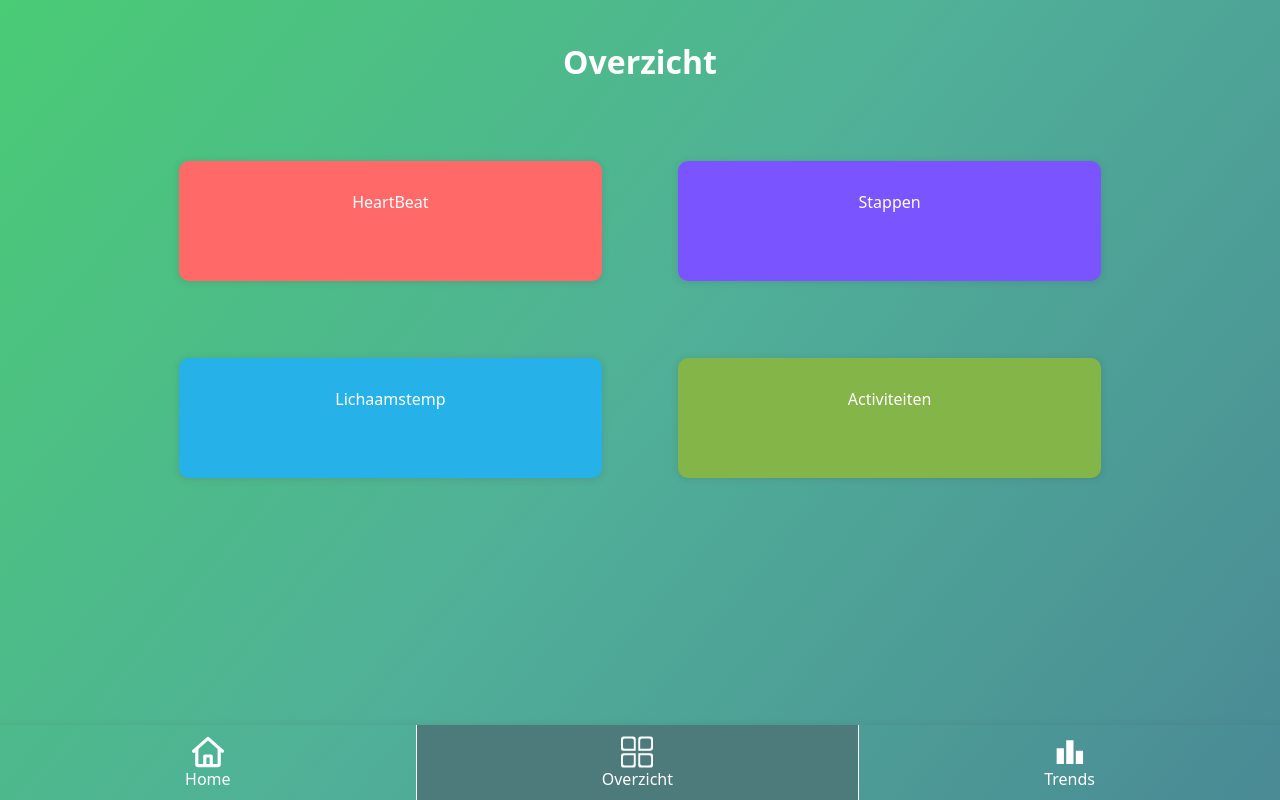
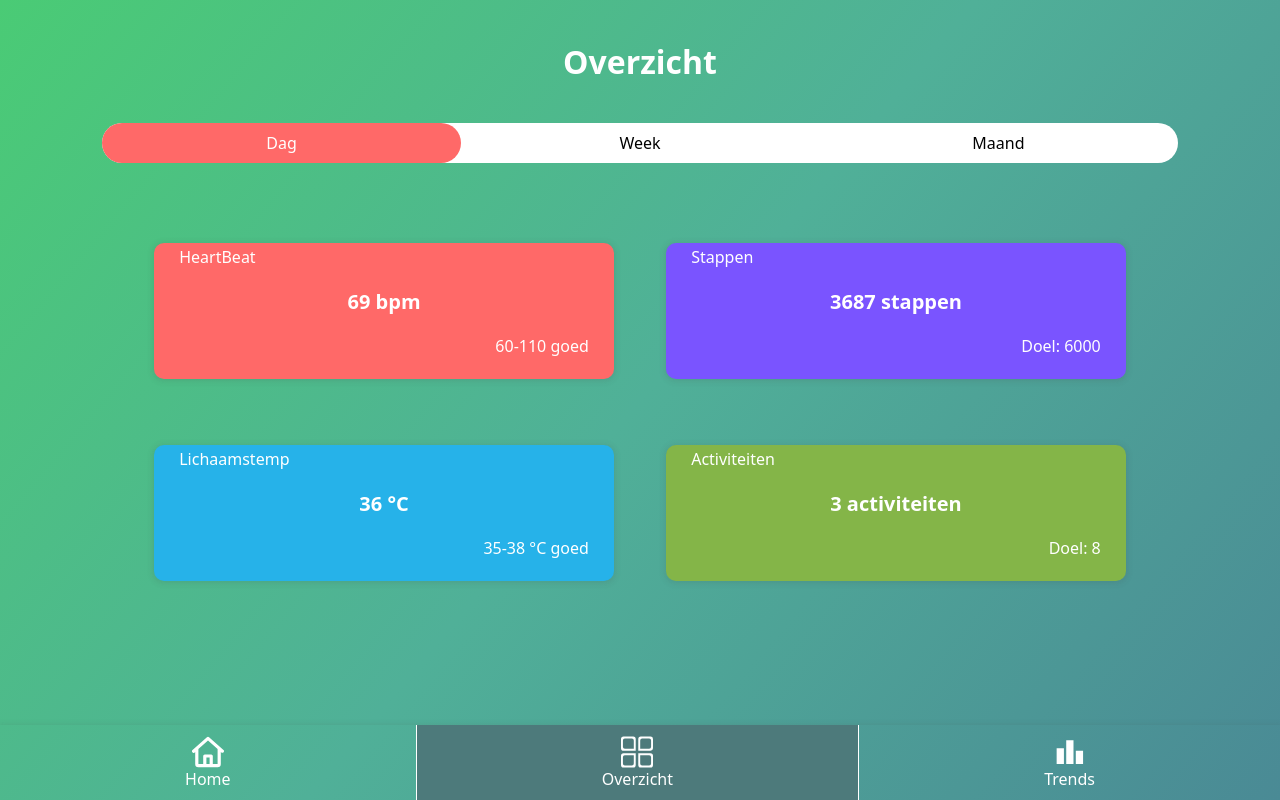
Before and after one commit to CoenCouwenberg/Eurocom, a PHP site: page /pages/overzicht.html in a window 1280 px wide. Run offline with PHP 8.4, Linux system fonts and the light colour scheme.

Commit message:
Overzicht pagina verbeterd + dag, week, maand tabs toegevoegd

```diff
--- a/pages/overzicht.html
+++ b/pages/overzicht.html
@@ -5,28 +5,101 @@
         <meta name="viewport" content="width=device-width, initial-scale=1.0">
         <title>Mobilometer Overzicht</title>
         <link rel="stylesheet" href="../style.css">
-        <script src="../script.js"></script>
+        <script src="../js/main.js"></script>
     </head>
 
     <body>
         <div class="background">
             <header>
                 <h1 class="whiteTextMiddle">Overzicht</h1>
+
+                <section class="dataBlocks">
+                    <nav class="topNav">
+                        <div class="tabsTop">
+                            <a href="#dag" class="tabTop active">Dag</a>
+                            <a href="#week" class="tabTop">Week</a>
+                            <a href="#maand" class="tabTop">Maand</a>
+                        </div>
+                    </nav>
+                </section>
             </header>
 
             <main>
-                <section class="content dataBlocks">
-                    <div class="dataBlock dataBlockRed">
-                        <p>HeartBeat</p>
+
+
+                <section class="contentSlide">
+                    <!-- Datablocks Dag -->
+                    <div id="dag" class="contentblock screen">
+                        <section class="content dataBlocks">
+                            <div class="dataBlock dataBlockRed blockInfo marginTop">
+                                <p class="topInfo">HeartBeat</p>
+                                <p class="middleInfo">69 bpm</p>
+                                <p class="bottomInfo">60-110 goed</p>
+                            </div>
+                            <div class="dataBlock dataBlockPurple blockInfo marginTop">
+                                <p class="topInfo">Stappen</p>
+                                <p class="middleInfo">3687 stappen</p>
+                                <p class="bottomInfo">Doel: 6000</p>
+                            </div>
+                            <div class="dataBlock dataBlockBlue blockInfo marginTop">
+                                <p class="topInfo">Lichaamstemp</p>
+                                <p class="middleInfo">36 °C</p>
+                                <p class="bottomInfo">35-38 °C goed</p>
+                            </div>
+                            <div class="dataBlock dataBlockGreen blockInfo marginTop">
+                                <p class="topInfo">Activiteiten</p>
+                                <p class="middleInfo">3 activiteiten</p>
+                                <p class="bottomInfo">Doel: 8</p>
+                            </div>
+                        </section>
                     </div>
-                    <div class="dataBlock dataBlockPurple">
-                        <p>Stappen</p>
+                    <!-- Datablocks Week -->
+                    <div id="week" class="contentblock screen">
+                        <section class="content dataBlocks">
+                            <div class="dataBlock dataBlockRed blockInfo marginTop">
+                                <p class="topInfo">HeartBeat</p>
+                                <p class="middleInfo">69 bpm</p>
+                                <p class="bottomInfo">60-110 goed</p>
+                            </div>
+                            <div class="dataBlock dataBlockPurple blockInfo marginTop">
+                                <p class="topInfo">Stappen</p>
+                                <p class="middleInfo">3687 stappen</p>
+                                <p class="bottomInfo">Doel: 6000</p>
+                            </div>
+                            <div class="dataBlock dataBlockBlue blockInfo marginTop">
+                                <p class="topInfo">Lichaamstemp</p>
+                                <p class="middleInfo">36 °C</p>
+                                <p class="bottomInfo">35-38 °C goed</p>
+                            </div>
+                            <div class="dataBlock dataBlockGreen blockInfo marginTop">
+                                <p class="topInfo">Activiteiten</p>
+                                <p class="middleInfo">3 activiteiten</p>
+                                <p class="bottomInfo">Doel: 8</p>
+                            </div>
                     </div>
-                    <div class="dataBlock dataBlockBlue">
-                        <p>Lichaamstemp</p>
-                    </div>
-                    <div class="dataBlock dataBlockGreen">
-                        <p>Activiteiten</p>
+                    <!-- Datablocks Maand -->
+                    <div id="maand" class="contentblock screen">
+                        <section class="content dataBlocks">
+                            <div class="dataBlock dataBlockRed blockInfo marginTop">
+                                <p class="topInfo">HeartBeat</p>
+                                <p class="middleInfo">69 bpm</p>
+                                <p class="bottomInfo">60-110 goed</p>
+                            </div>
+                            <div class="dataBlock dataBlockPurple blockInfo marginTop">
+                                <p class="topInfo">Stappen</p>
+                                <p class="middleInfo">3687 stappen</p>
+                                <p class="bottomInfo">Doel: 6000</p>
+                            </div>
+                            <div class="dataBlock dataBlockBlue blockInfo marginTop">
+                                <p class="topInfo">Lichaamstemp</p>
+                                <p class="middleInfo">36 °C</p>
+                                <p class="bottomInfo">35-38 °C goed</p>
+                            </div>
+                            <div class="dataBlock dataBlockGreen blockInfo marginTop">
+                                <p class="topInfo">Activiteiten</p>
+                                <p class="middleInfo">3 activiteiten</p>
+                                <p class="bottomInfo">Doel: 8</p>
+                            </div>
                     </div>
                 </section>
             </main>
--- a/pages/trends.html
+++ b/pages/trends.html
@@ -18,7 +18,7 @@
                     <a href="#wandelen" class="headTab">Wandelen</a>
                 </div>
             </nav>
-            <section class="content dataBlocks">
+            <section class="dataBlocks">
                 <nav class="topNav">
                     <div class="tabsTop">
                         <a href="#dag" id="LeftTab" class="tabTop active">Dag</a>
--- a/style.css
+++ b/style.css
@@ -98,7 +98,6 @@ body {
 
 .content p {
   color: white;
-  margin-top: 30px;
 }
 
 .botNav {
@@ -155,14 +154,37 @@ body {
 }
 
 .dataBlock {
-  margin: 3vw;
-  height: 15vh;
-  width: 33vw;
+  margin: 2vw;
+  height: 17vh;
+  width: 32vw;
   border-radius: 10px;
   box-shadow: 0 1px 6px 1px rgba(69, 69, 69, 0.149);
+}
+
+.blockInfo{
+  padding-left: 2vw;
+  padding-right: 2vw;
+
+}
+.topInfo {
+  margin-top: 3px;
   display: flex;
-  justify-content: center;
+  flex-direction: column;
+  text-align: left;
 }
+.middleInfo {
+  display: flex;
+  flex-direction: column;
+  font-weight: bold;
+  font-size: 20px;
+  text-align: center;
+}
+.bottomInfo {
+  display: flex;
+  flex-direction: column;
+  text-align: right;
+}
+
 
 .dataBlockSquare {
   margin: 3vw;
@@ -193,3 +215,22 @@ body {
 .dataBlockGreen {
   background-color: #84b548;
 }
+
+
+
+.marginTop { /*Dit kun je gebruiken wanneer een element een kleine margin top nodig heeft*/
+  margin-top: 5vh;
+}
+
+.screen{
+  height: 100%;
+  min-width: 100vw; /*Hiermee maak je iedere screen zo breed als het hele scherm, als je 3 classes met screen hebt heb je dus een breedte van 3x je scherm*/
+  scroll-snap-align: center;  /*Hiermee snapt het beeld meteen naar de center van de screen wanneer je voor de helft scrollt.*/
+}
+
+.contentSlide {
+  display: flex;
+  overflow-x: hidden; /*Hiermee kun je niet scrollen en alleen de knoppen gebruiken*/
+  scroll-snap-type: x mandatory;
+  scroll-behavior: smooth; /*Als je deze weghaalt snap je meteen naar de volgende page met de knoppen, dit ligt er net aan wat je fijner vind*/
+}
```
Also changed, not shown: 1 other file.
